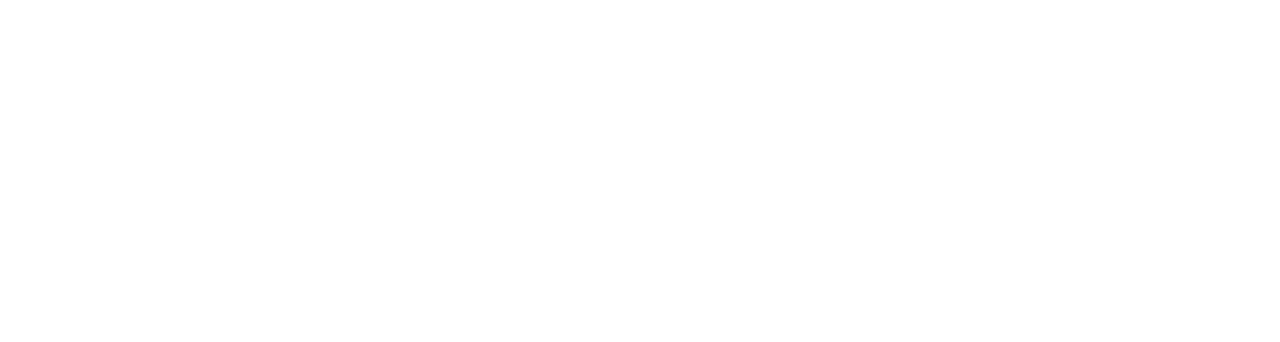
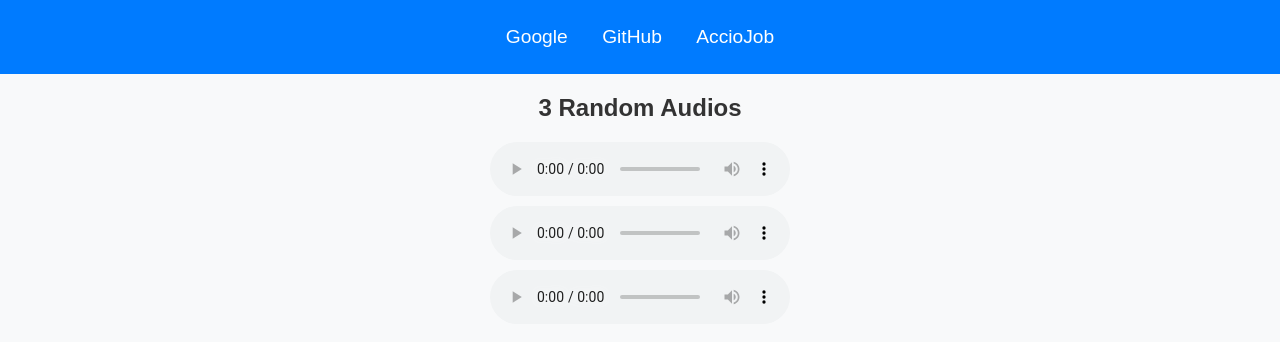
Before and after one commit to acciojob/semantic-navbar-and-audios-Ashutosh205, a website: page main.html in a window 1280 px wide. Drawn offline with Linux system fonts and the light colour scheme.

Commit message:
created a submission

```diff
--- a/main.html
+++ b/main.html
@@ -9,7 +9,47 @@
 <body>
 	<!-- the entire body must be written by student -->
     <script type="text/javascript" src="./script.js">
-</script>
+</script><!DOCTYPE html>
+<html lang="en">
+<head>
+    <meta charset="UTF-8">
+    <meta name="viewport" content="width=device-width, initial-scale=1.0">
+    <title>Semantic Navbar & Audios</title>
+    <link rel="stylesheet" href="styles.css">
+</head>
+<body>
+
+    <!-- Semantic Navigation Bar -->
+    <nav>
+        <ul>
+            <li><a href="https://www.google.com" target="_blank">Google</a></li>
+            <li><a href="https://www.github.com" target="_blank">GitHub</a></li>
+            <li><a href="https://www.acciojob.com" target="_blank">AccioJob</a></li>
+        </ul>
+    </nav>
+
+    <!-- Audio Section -->
+    <section>
+        <h2>3 Random Audios</h2>
+        <audio controls>
+            <source src="http://commondatastorage.googleapis.com/codeskulptor-demos/DDR_assets/Kangaroo_MusiQue_-_The_Neverwritten_Role_Playing_Game.mp3" type="audio/mpeg">
+            Your browser does not support the audio element.
+        </audio>
+        <audio controls>
+            <source src="http://commondatastorage.googleapis.com/codeskulptor-assets/Epoq-Lepidoptera.ogg" type="audio/ogg">
+            Your browser does not support the audio element.
+        </audio>
+        <audio controls>
+            <source src="http://codeskulptor-demos.commondatastorage.googleapis.com/pang/paza-moduless.mp3" type="audio/mpeg">
+            Your browser does not support the audio element.
+        </audio>
+    </section>
+
+    <script src="script.js"></script>
+
+</body>
+</html>
+
 
 </body>
 
--- a/script.js
+++ b/script.js
@@ -1 +1,3 @@
 //your code here
+// Console message to confirm script execution
+console.log("Semantic Navbar & Audio page loaded successfully!");
--- a/styles.css
+++ b/styles.css
@@ -1,2 +1,48 @@
 
 /* Your CSS Code here. */
+
+body {
+    font-family: Arial, sans-serif;
+    text-align: center;
+    background-color: #f8f9fa;
+    margin: 0;
+    padding: 0;
+}
+
+nav {
+    background-color: #007bff;
+    padding: 10px;
+}
+
+nav ul {
+    list-style: none;
+    padding: 0;
+}
+
+nav ul li {
+    display: inline;
+    margin: 0 15px;
+}
+
+nav ul li a {
+    text-decoration: none;
+    color: white;
+    font-size: 1.2rem;
+}
+
+nav ul li a:hover {
+    text-decoration: underline;
+}
+
+section {
+    margin: 20px;
+}
+
+h2 {
+    color: #333;
+}
+
+audio {
+    display: block;
+    margin: 10px auto;
+}
```
